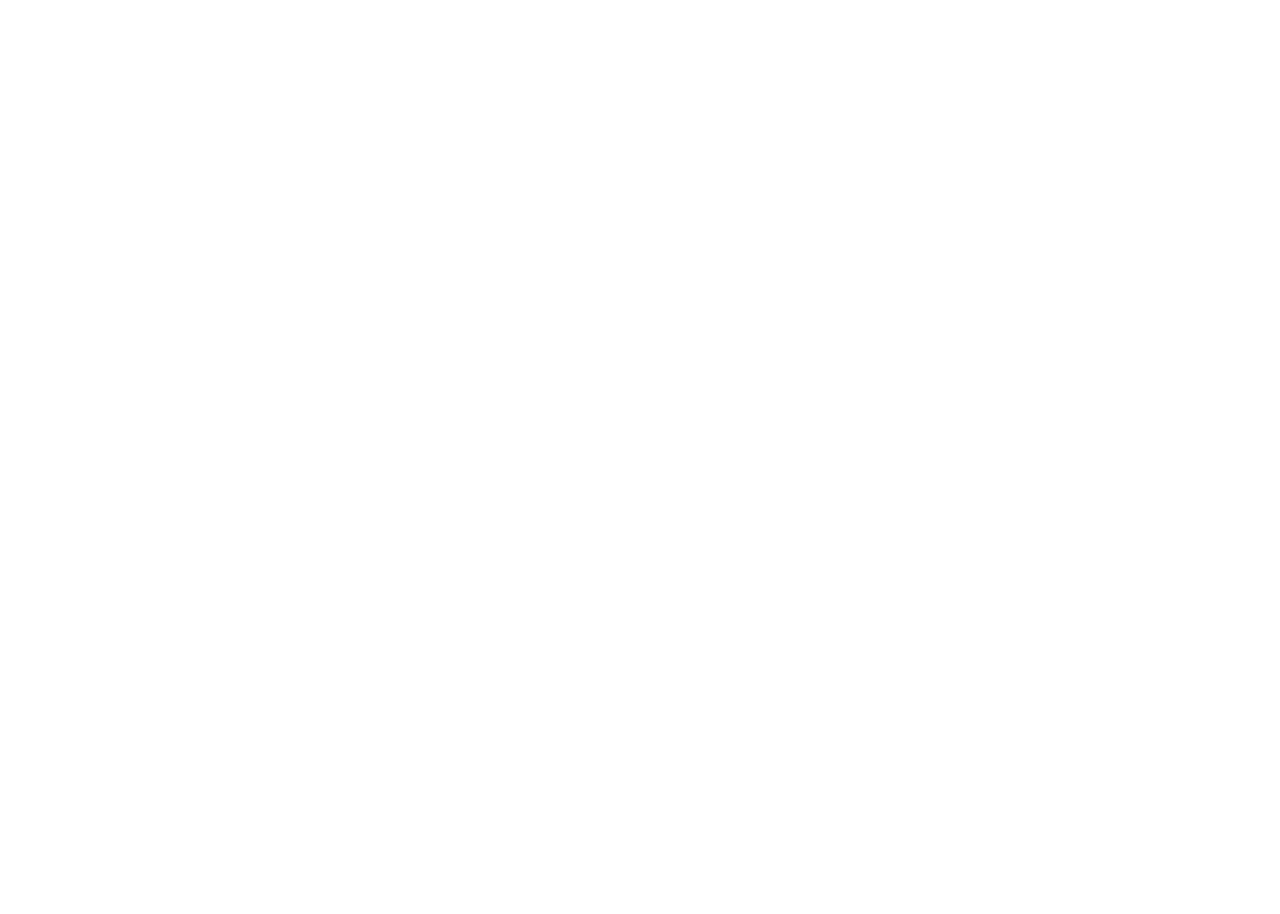
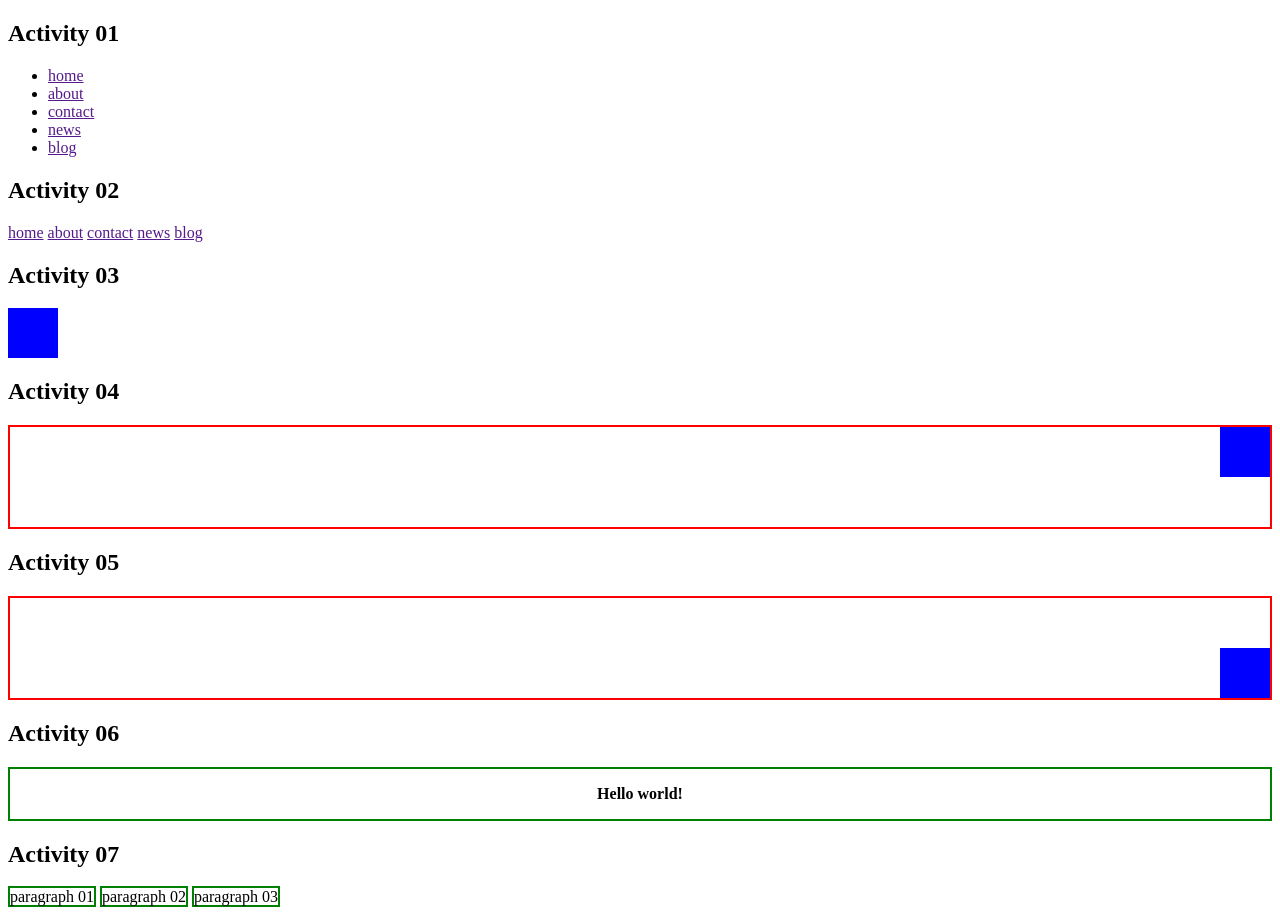
Before and after one commit to GaganiJayasekara/Practical01, a plain HTML site: page index.html in a window 1280 px wide. Before the commit the page ends 800 px from the top, so only its background shows below. Drawn offline with Linux system fonts and the light colour scheme.

Commit message:
basic css

```diff
--- a/css/style.css
+++ b/css/style.css
@@ -0,0 +1,40 @@
+.blue-box {
+    width: 50px;
+    height: 50px;
+    background-color: blue;
+}
+
+.red-box {
+    height: 100px;
+    border: 2px solid red;
+    position: relative;
+}
+
+.blue-box.first {
+    width: 50px;
+    height: 50px;
+    position: absolute;
+    right: 0;
+    top: 0;
+}
+
+.blue-box.second {
+    width: 50px;
+    height: 50px;
+    position: absolute;
+    right: 0;
+    bottom: 0;
+}
+
+.green-box{
+    height: 50px;
+    border: 2px solid green;
+    position: relative;
+    text-align: center;
+    font-weight: bold;
+}
+
+span {
+    border: 2px solid green;
+
+}
--- a/index.html
+++ b/index.html
@@ -8,6 +8,53 @@
     <link rel="stylesheet" href="css/style.css">
 </head>
 <body>
+    <h2>Activity 01</h2>
+    <ul>
+        <li><a href="">home</a></li>
+        <li><a href="">about</a></li>
+        <li><a href="">contact</a></li>
+        <li><a href="">news</a></li>
+        <li><a href="">blog</a></li>
+    </ul>
 
+
+    <h2>Activity 02</h2>
+    <p>
+        <a href="">home</a>
+        <a href="">about</a>
+        <a href="">contact</a>
+        <a href="">news</a>
+        <a href="">blog</a>
+    </p>
+
+
+    <h2>Activity 03</h2>
+    <div class="blue-box"></div>
+
+
+    <h2>Activity 04</h2>
+    <div class="red-box">
+        <div class="blue-box first"></div>
+    </div>
+
+
+    <h2>Activity 05</h2>
+    <div class="red-box">
+        <div class="blue-box second "></div>
+    </div>
+
+
+    <h2>Activity 06</h2>
+    <div class="green-box">
+        <p class="center-text">Hello world!</p>
+    </div>
+
+    <h2>Activity 07</h2>
+         <span>paragraph 01</span>
+         <span>paragraph 02</span>
+         <span>paragraph 03</span>
+    </div>
 </body>
 </html>
+</body>
+</html>
```
